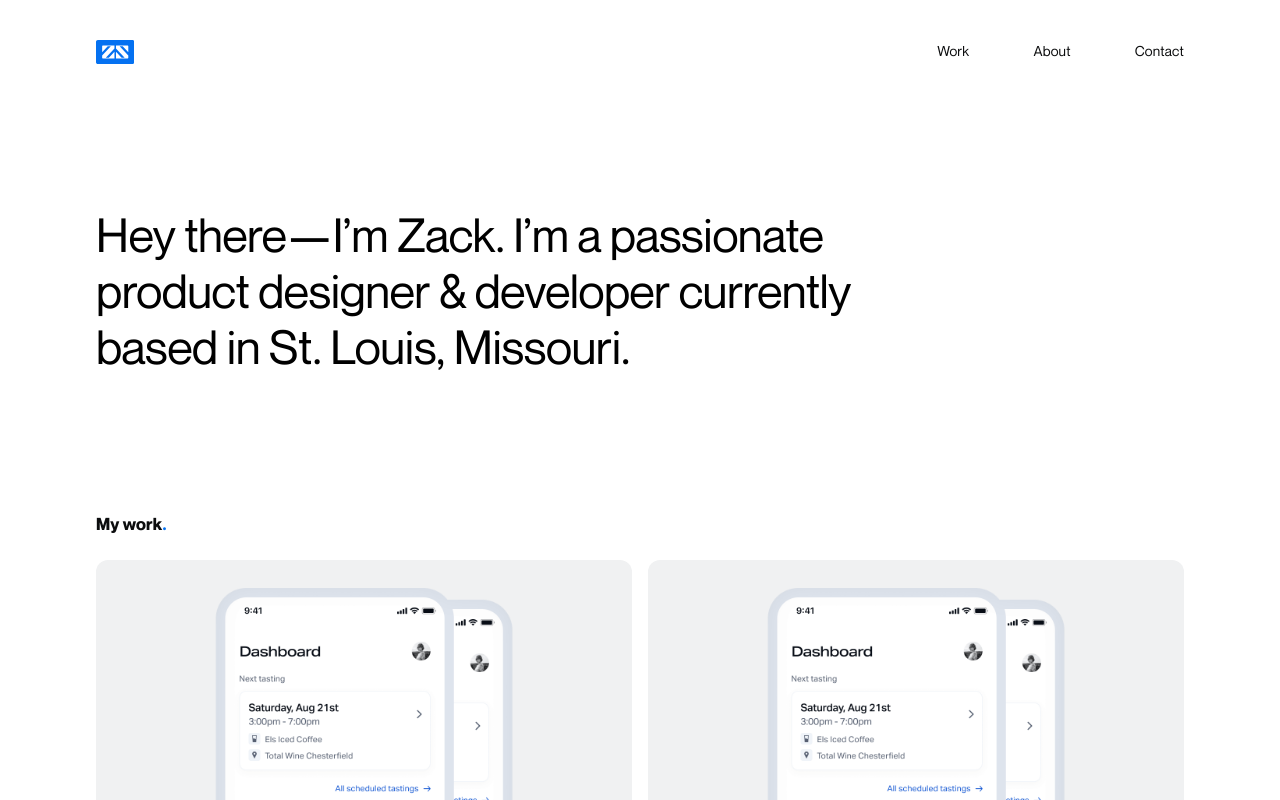
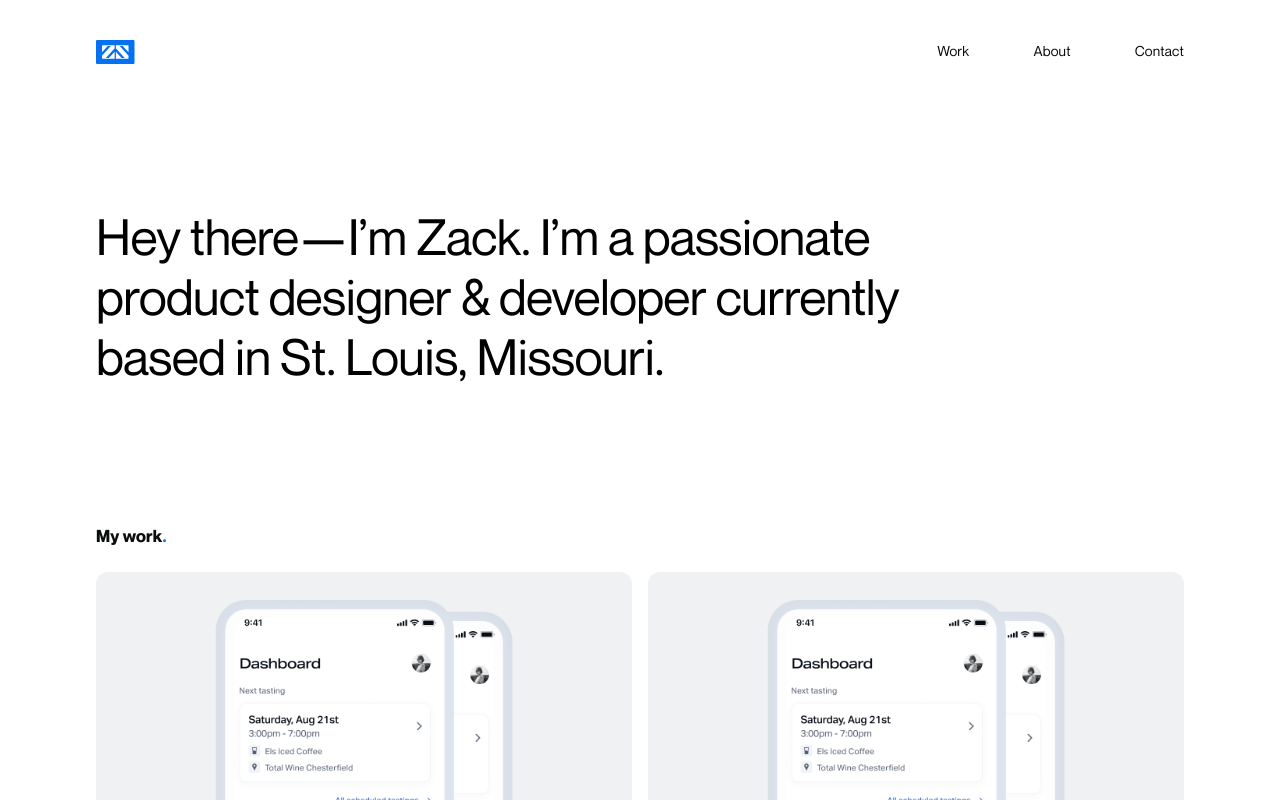
Before and after one commit to ztschwartz/next-portfolio, a Next.js app: page /case-study-test in a window 1280 px wide. Shown: the top 800 px of the page. Built offline with nearby package versions, Linux system fonts and the light colour scheme.

Commit message:
logo, text changes

```diff
--- a/components/NavLogo.js
+++ b/components/NavLogo.js
@@ -6,8 +6,12 @@ const NavLogo = () => {
     return (
         <Link scroll={false} href="/">
             <a  className={`navAni ${NavStyles.homeNavLogoSection}`}>
-                <svg className={`accentFill ${NavStyles.navLogo}`} viewBox="0 0 125 78" xmlns="http://www.w3.org/2000/svg">
+                {/* <svg className={`accentFill ${NavStyles.navLogo}`} viewBox="0 0 125 78" xmlns="http://www.w3.org/2000/svg">
                     <path fillRule="evenodd" clipRule="evenodd" d="M125 6C125 2.68629 122.314 0 119 0H6C2.68629 0 0 2.68629 0 6V72C0 75.3137 2.68629 78 6 78H119C122.314 78 125 75.3137 125 72V6ZM38.1905 20L20 40.1053V20C20 18.8954 20.8954 18 22 18H60V27.6923L31.8571 58H41.8095L60 37.8947V60H22C20.8954 60 20 59.1046 20 58V50.3077L48.1429 20H38.1905ZM86.8095 20L105 40.1053V20C105 18.8954 104.105 18 103 18H65V27.6923L93.1429 58H83.1905L65 37.8947V60H103C104.105 60 105 59.1046 105 58V50.3077L76.8571 20H86.8095Z"/>
+                </svg> */}
+                <svg className={`accentFill ${NavStyles.navLogo}`} viewBox="0 0 122 76" fill="none" xmlns="http://www.w3.org/2000/svg">
+                    <path className={`whiteFill`} d="M0 4C0 1.79086 1.79086 0 4 0H118C120.209 0 122 1.79086 122 4V72C122 74.2091 120.209 76 118 76H4C1.79086 76 0 74.2091 0 72V4Z"/>
+                    <path className={`accentFill`}  fillRule="evenodd" clipRule="evenodd" d="M4 0C1.79086 0 0 1.79083 0 4V72C0 74.2092 1.79086 76 4 76H118C120.209 76 122 74.2092 122 72V4C122 1.79083 120.209 0 118 0H4ZM20.4346 37.5196C20.2451 37.7291 19.9757 37.8487 19.6931 37.8487H19V18.5C19 17.6716 19.6716 17 20.5 17H59V25.9069C59 26.4117 58.8091 26.8979 58.4656 27.2678L31.0912 56.7479C31.0021 56.8439 31.0701 57 31.2011 57H39.9219C40.4871 57 41.0258 56.7609 41.405 56.3418L57.5654 38.4804C57.7549 38.2709 58.0243 38.1513 58.3069 38.1513H59V59H20.5C19.6716 59 19 58.3284 19 57.5V50.0931C19 49.5883 19.1909 49.1021 19.5344 48.7322L46.9088 19.2521C46.9979 19.1561 46.9299 19 46.7989 19H38.0781C37.5129 19 36.9742 19.2391 36.595 19.6582L20.4346 37.5196ZM101.565 37.5196C101.755 37.7291 102.024 37.8487 102.307 37.8487H103V18.5C103 17.6716 102.328 17 101.5 17H63V25.9069C63 26.4117 63.1909 26.8979 63.5344 27.2678L90.9088 56.7479C90.9979 56.8439 90.9299 57 90.7989 57H82.0781C81.5129 57 80.9742 56.7609 80.595 56.3418L64.4346 38.4804C64.2451 38.2709 63.9757 38.1513 63.6931 38.1513H63V59H101.5C102.328 59 103 58.3284 103 57.5V50.0931C103 49.5883 102.809 49.1021 102.466 48.7322L75.0912 19.2521C75.0021 19.1561 75.0701 19 75.2011 19H83.9219C84.4871 19 85.0258 19.2391 85.405 19.6582L101.565 37.5196Z"/>
                 </svg>
             </a>
         </Link>
--- a/styles/globals.css
+++ b/styles/globals.css
@@ -59,7 +59,7 @@ a {
 
 :root{
   --white: #FFFFFF;
-  --transparentWhite: rgba(255,255,255,0.6);
+  --transparentWhite: rgba(255,255,255,0.7);
   --black: #0C0D0E;
   --gray10: #F0F1F2;
   --gray20: #DEE0E2;
@@ -71,7 +71,7 @@ a {
   --gray80: #494C50;
   --gray90: #252628;
   --gray100: #161718;
-  --transparentGray100: rgba(22,23,24,0.6);
+  --transparentGray100: rgba(22,23,24,0.8);
   --accentLight: #0471F1;
   --accentDark: #1B82FB;
 }
@@ -124,6 +124,10 @@ a {
 
 .accentFill{
   fill: var(--accentLight);
+}
+
+.whiteFill{
+  fill: var(--white);
 }
 
 @media (prefers-color-scheme: dark){
@@ -213,57 +217,17 @@ a {
 }
 
 
-/* .textHeadline1{
-  font-size: 3.1875rem;
-  line-height: 4rem;
-}
-
-.textHeadline2{
-  font-size: 2.625rem;
-  line-height: 3.25rem;
-}
-
-.textTitle{
-  font-size: 1.375rem;
-  line-height: 1.75rem;
-
-}
-
-.textSubtitle{
-  font-size: 1rem;
-  line-height: 1.5rem;
-  font-family: 'neue_montrealbold';
-  font-weight: normal;
-  font-style: normal;
-}
-
-.textBody1{
-  font-size: 1rem;
-  line-height: 1.5rem;
-}
-
-.textBody2{
-  font-size: 0.875rem;
-  line-height: 1.25rem;
-}
-
-.textLink{
-  font-size: 0.875rem;
-  line-height: 1.25rem;
-  text-decoration: underline;
-} */
-
 .textHeadline1,
 .textHeadline1Medium{
-  font-size: 2.9375rem;
-  line-height: 3.5rem;
+  font-size: 3.125rem;
+  line-height: 3.75rem;
   letter-spacing: -0.01em;
 }
 
 .textHeadline2,
 .textHeadline2Medium{
-  font-size: 2.25rem;
-  line-height: 2.75rem;
+  font-size: 2.5rem;
+  line-height: 3rem;
   letter-spacing: -0.01em;
 }
 
@@ -315,14 +279,14 @@ a {
 @media (max-width: 1080px){
   .textHeadline1,
   .textHeadline1Medium{
-    font-size: 2.25rem;
-    line-height: 2.75rem;
+    font-size: 2.5rem;
+    line-height: 3rem;
   }
 
   .textHeadline2,
   .textHeadline2Medium{
-    font-size: 1.75rem;
-    line-height: 2.125rem;
+    font-size: 2rem;
+    line-height: 2.375rem;
   }
 
 
@@ -345,6 +309,13 @@ a {
     font-size: 2rem;
     line-height: 2.375rem;
   }
+
+  .textHeadline2,
+  .textHeadline2Medium{
+    font-size: 1.625rem;
+    line-height: 2rem;
+  }
+
 }
 
 
```
Also changed, not shown: public/img/zslogo.svg.
